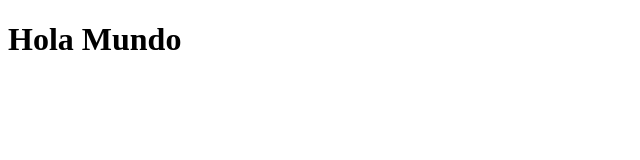
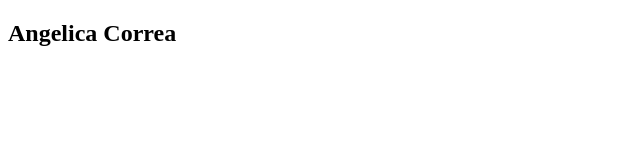
Before and after one commit to Maancoro/practicas-1, a plain HTML site: page index.html in a window 1280 px wide. Shown: the whole page, without its empty margins (0-640 px from the left). Drawn offline with Linux system fonts and the light colour scheme.

Commit message:
agregue un contenedor y un h2

```diff
--- a/index.html
+++ b/index.html
@@ -2,9 +2,11 @@
 <html lang="es">
 <head>
 	<meta charset="UTF-8">
-	<title>Git</title>
+	<title>Git y Github</title>
 </head>
 <body>
-	<h1>Hola Mundo</h1>
+   <div class="container">
+	  <h2>Angelica Correa</h2>
+   </div>
 </body>
 </html>
```
Also changed, not shown: 1 other file.
